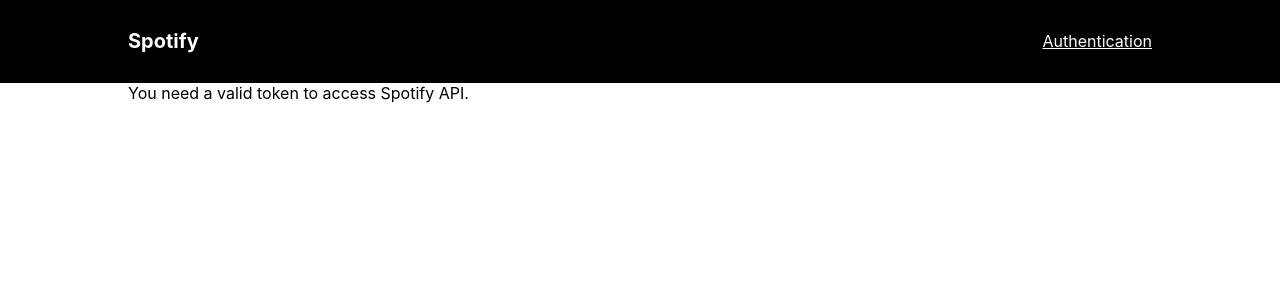
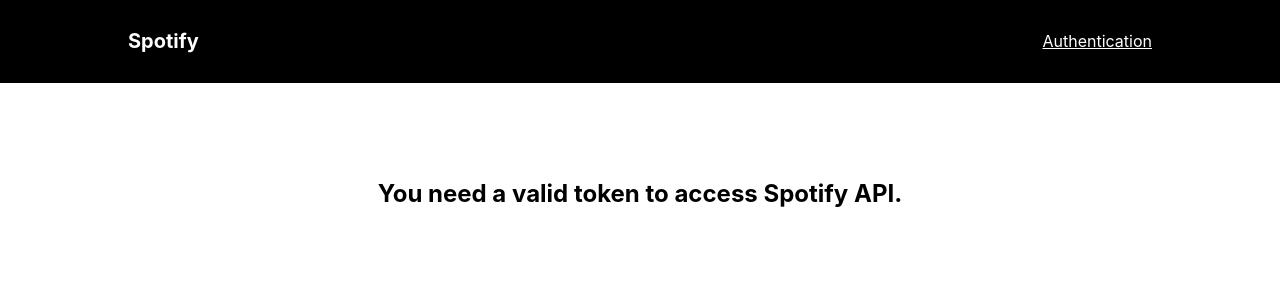
Before and after one commit to codeKameleon/spotify-clone, a React (Create React App) app: page / in a window 1280 px wide. Shown: the top 300 px of the page. Built offline with nearby package versions, Linux system fonts and the light colour scheme; no server answers.

Commit message:
switch from localStorage to cookie logic to store token

```diff
--- a/src/App.scss
+++ b/src/App.scss
@@ -26,9 +26,17 @@
     }
 
     main {
+        .wrapper {
+            padding: 1rem;
+        }
 
-        h2 {
-            font-size: 1.75rem;
+        .authenticate {
+            display: flex;
+            justify-content: center;
+
+            h2 {
+                margin: 5rem;
+            }
         }
 
         @media screen and (min-width: 1200px) {
--- a/src/App.tsx
+++ b/src/App.tsx
@@ -1,4 +1,5 @@
-import { useState, useEffect } from 'react';
+import { useEffect } from 'react';
+import { useCookies } from 'react-cookie';
 
 import { getAuthURL } from './utils/auth'
 
@@ -7,36 +8,37 @@
 import './App.scss';
 
 const App = () => {
-  const [token, setToken] = useState<string | null>('')
+  const [cookies, setCookie] = useCookies(["token"])
 
   useEffect(() => {
     const hash = window.location.hash;
-    let token = window.localStorage.getItem('token')
 
-    if(hash && token == null) {
+    if(hash && !cookies.token) {
       let token = hash.replace(/#access_token=([\w\-_]+)/g, '$1');
       window.location.hash = "";
-      window.localStorage.setItem('token', token)
+
+      setCookie('token', token, {
+        path: '/',
+        maxAge: 3600
+      })
     }
-
-    setToken(token)
-  }, [token])
+  }, [cookies])
 
   return (
     <div className="app">
       <header>
         <div className="wrapper">
           <h1>Spotify</h1>
-        {!window.localStorage.getItem('token') && <a href={getAuthURL()}>Authentication</a>}
+        {!cookies.token && <a href={getAuthURL()}>Authentication</a>}
         </div>
       </header>
 
       <main>
         <div className="wrapper">
           {
-          !window.localStorage.getItem('token') ? (
-            <div>
-              You need a valid token to access Spotify API.
+          !cookies.token ? (
+            <div className="authenticate">
+              <h2>You need a valid token to access Spotify API.</h2>
             </div>
           ) :
             (
--- a/src/features/Playlists/Playlists.scss
+++ b/src/features/Playlists/Playlists.scss
@@ -1,11 +1,14 @@
 .playlists {
     display: flex;
+
+    h2 {
+     font-size: 1.75rem;
+    }
 
     p {
         margin-left: 1rem;
     }
 }
-
 
 .track {
     display: flex;
--- a/src/sagas/requests/playlists.ts
+++ b/src/sagas/requests/playlists.ts
@@ -1,9 +1,10 @@
 import axios from 'axios';
+import { getToken } from '../../utils/cookie';
 
 export function requestGetPlaylists () {
     return axios.get('https://api.spotify.com/v1/me/playlists',{
         headers: {
-            'Authorization': `Bearer ${window.localStorage.getItem('token')}`
+            'Authorization': `Bearer ${getToken()}`
         }
     })
 }
--- /dev/null
+++ b/src/utils/cookie.ts
@@ -0,0 +1,8 @@
+export const getToken = () => {
+    const cookie = document.cookie
+    let token = cookie.replace(/token=([\w\-_]+)/g, '$1');
+
+    console.log('token', token)
+
+    return token;
+}
```
